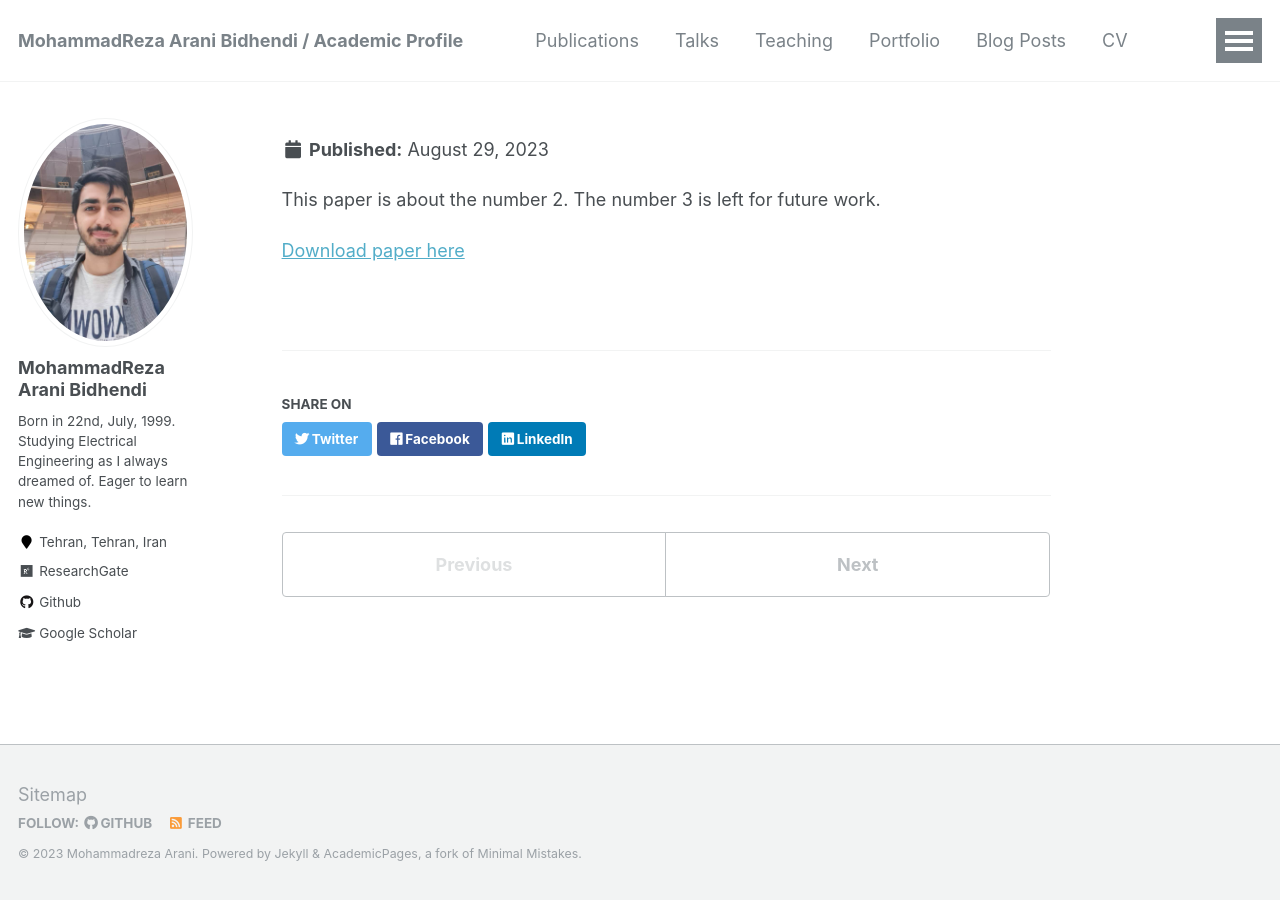
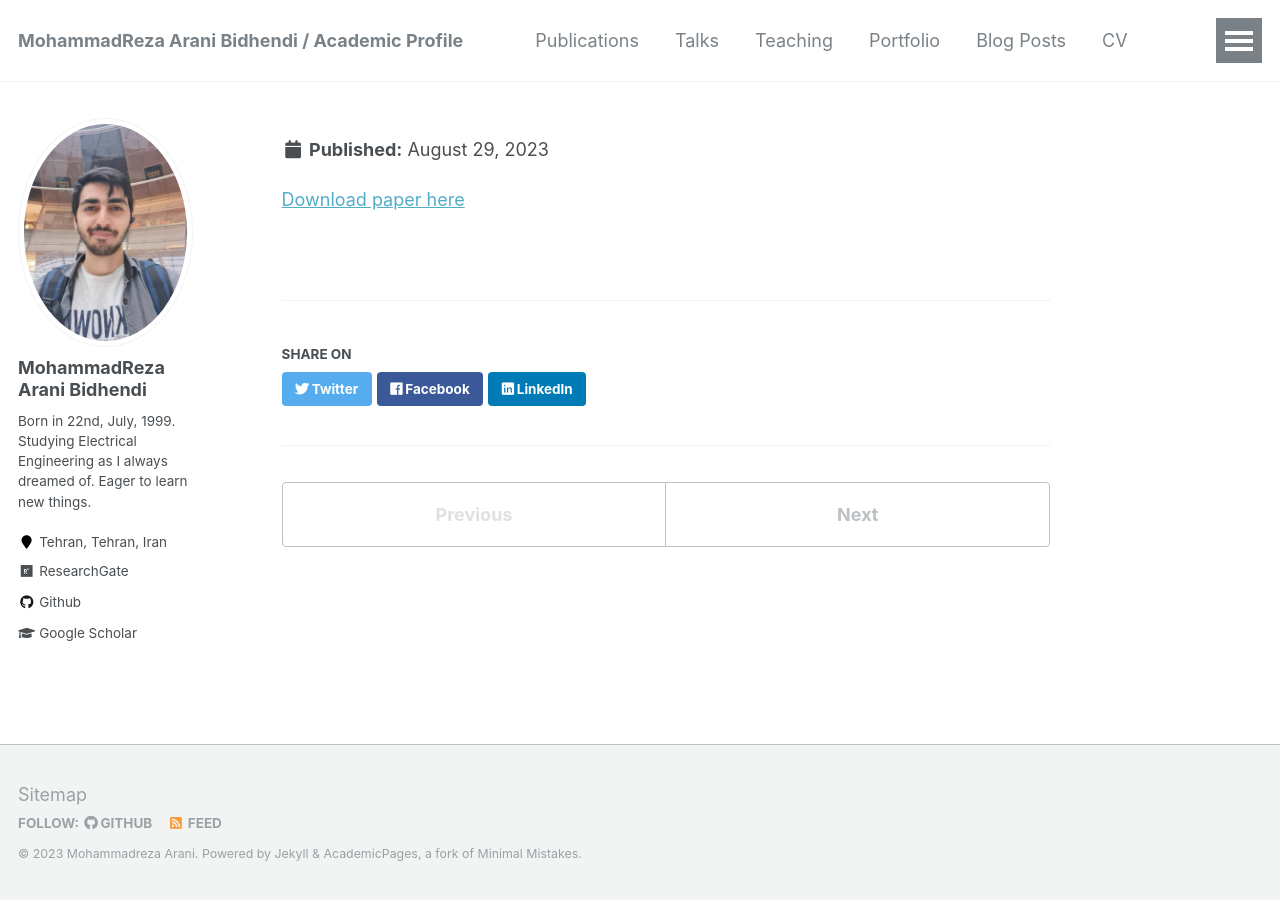
Before and after one commit to MohammadReza-Arani/MohammadReza-Arani.github.io, a Jekyll site: the page built from _publications/2009-10-01-paper-title-number-1.md, in a window 1280 px wide. Built offline with Jekyll 4.4.1, drawn with Linux system fonts in a browser that asks for light colours.

Commit message:
Update 2009-10-01-paper-title-number-1.md

```diff
--- a/_publications/2009-10-01-paper-title-number-1.md
+++ b/_publications/2009-10-01-paper-title-number-1.md
@@ -8,6 +8,6 @@ venue: 'Scientia Iranica'
 paperurl: 'https://scientiairanica.sharif.edu/article_22050_dc11eeb3e084737c7a12cab06c43fd08.pdf'
 citation: 'M. Arani, (2022). &quot; Smart microgrid educational laboratory: An integrated electric and communications infrastructure platform.&quot; <i>Scientia Iranica</i>.'
 ---
-This paper is about the number 2. The number 3 is left for future work.
 
-[Download paper here](https://scientiairanica.sharif.edu/article_22050_dc11eeb3e084737c7a12cab06c43fd08.pdf)
+
+[Download paper here](http://academicpages.github.io/files/paper2.pdf)
```
